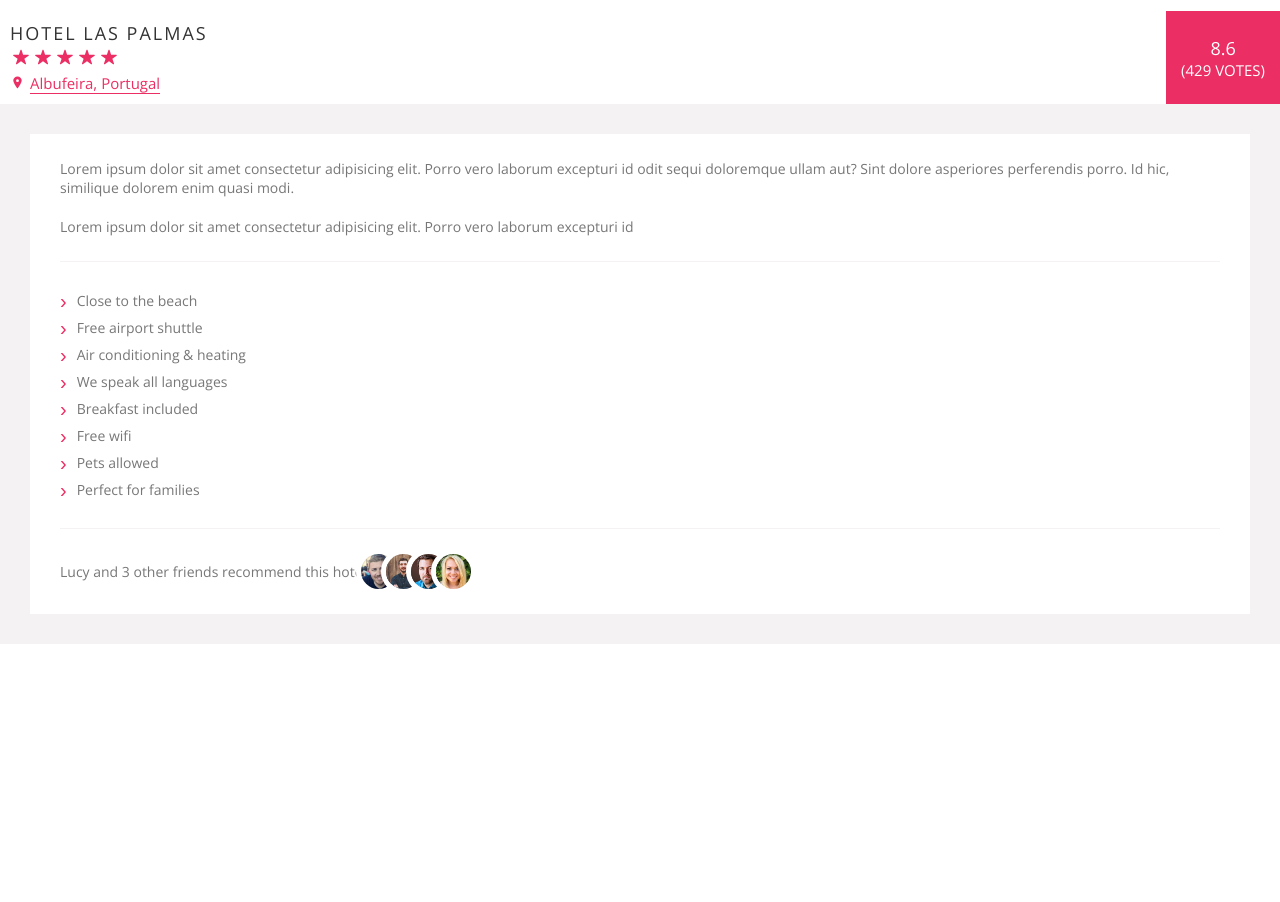
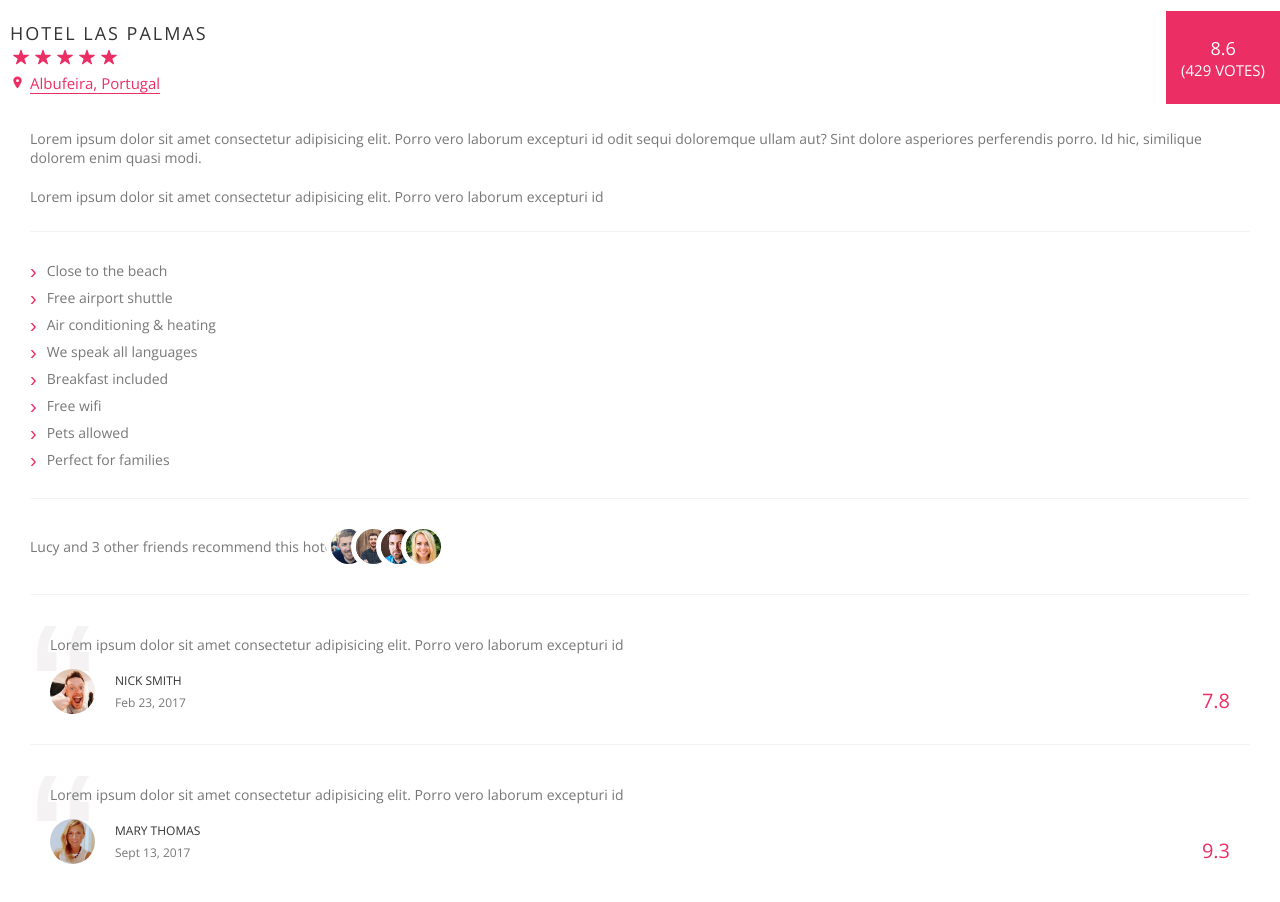
Before and after one commit to taleisagawinit/trillo, a React (Create React App) app: page / in a window 1280 px wide. Shown: the part 823-1725 px from the top of the page. Before the commit the page ends 1467 px from the top, so only its background shows below. Built offline with nearby package versions, Linux system fonts and the light colour scheme.

Commit message:
adds finished review cards

```diff
--- a/src/components/card/Card.js
+++ b/src/components/card/Card.js
@@ -4,18 +4,18 @@ import AvatarIcon from '../avatar-icon/AvatarIcon';
 export default function(props) {
   return (
     <div className="card">
-      <div className="card__info-box">
+      <div className="card__box card__info-box">
         <p className="card__info card__info--1">{props.info1}</p>
         <p className="card__info card__info--2">{props.info2}</p>
       </div>
-      <div className="card__perks-box">
+      <div className="card__box card__perks-box">
         <ul className="card__perks">
           { props.perks ? props.perks.map((perk, i) => (
             <li key={i} className="card__perk">{perk}</li>
           )) : null }
         </ul>
       </div>
-      <div className="card__recommend-box">
+      <div className="card__box card__recommend-box">
         <p className="card__users-info">{props.recommend}</p>
         <div className="card__users">
             { props.users ? props.users.map((user, i) => (
--- a/src/components/card/_card.scss
+++ b/src/components/card/_card.scss
@@ -2,7 +2,7 @@
   font-size: 1.4rem;
   background-color: $color-white;
 
-  &__info-box, &__perks-box {
+  &__box {
     padding: 2.5rem 0;
     border-bottom: 1px solid #f4f2f2;
     margin: 0 3rem;
@@ -35,7 +35,7 @@
     display: flex;
     align-items: center;
     position: relative;
-    padding: 2rem 3rem;
+    // padding: 2rem 3rem;
   }
 
   &__users {
--- a/src/components/review-card/ReviewCard.js
+++ b/src/components/review-card/ReviewCard.js
@@ -3,15 +3,15 @@ import React from 'react';
 export default function(props) {
   return (
     <figure className="review">
-      <blockquote className="review__quote">Lorem ipsum dolor sit amet consectetur adipisicing elit. Porro vero laborum excepturi id</blockquote>
-      <figcaption className="review__user-info">
-        <img className="review__user-pic" src="/img/user-1.jpg" alt="user review img"></img>
+      <blockquote className="review__quote">{props.quote}</blockquote>
+      <figcaption className="review__user">
+        <img className="review__user__pic" src={"/img/" + props.img} alt="user review img"></img>
         <div>
-          <p className="review__user-name">Nick Smith</p>
-          <p className="review__user-date">Feb 23, 2017</p>
+          <p className="review__user__name">{props.name}</p>
+          <p className="review__user__date">{props.date}</p>
         </div>
-        <div>
-          <p className="review__user-rating">7.8</p>
+        <div className="review__user__rating">
+          <p>{props.rating}</p>
         </div>
       </figcaption>
     </figure>
--- a/src/components/review-card/_review-card.scss
+++ b/src/components/review-card/_review-card.scss
@@ -0,0 +1,55 @@
+.review {
+  font-size: 1.4rem;
+  margin: 0 3rem;
+  padding: 4rem 2rem 3rem 2rem;
+  position: relative;
+  z-index: 10;
+
+  &:not(:last-child) {
+    border-bottom: 1px solid $color-grey-light-2;
+  }
+
+
+  &__user {
+    display: flex;
+    flex-direction: row;
+    justify-content: space-between;
+    align-items: center;
+    margin-top: 1.5rem;
+    font-size: 1.2rem;
+
+    &__pic {
+      width: 4.5rem;
+      height: 4.5rem;
+      border-radius: 50%;
+      margin-right: 2rem;
+      // box-sizing: content-box;
+    }
+
+    &__name {
+      text-transform: uppercase;
+      color: $color-grey-dark-1;
+      margin-bottom: .5rem;
+    }
+
+    &__rating {
+      color: $color-primary;
+      font-size: 2rem;
+      flex-grow: 2;
+      text-align: right;
+      align-self: flex-end;
+    }
+  }
+
+  &::before {
+    content: "\201C";
+    position: absolute;
+    left: 0rem;
+    top: -1.5rem;
+    display: block;
+    font-size: 20rem;
+    font-family: sans-serif;
+    z-index: -1;
+    color: $color-grey-light-2;
+  }
+}
--- a/src/layout/main/Main.js
+++ b/src/layout/main/Main.js
@@ -1,5 +1,6 @@
 import React from 'react';
-import Card from '../../components/card/Card'
+import Card from '../../components/card/Card';
+import ReviewCard from '../../components/review-card/ReviewCard';
 
 export default function() {
   const cardPerks = ['Close to the beach', 'Free airport shuttle', 'Air conditioning & heating', 'We speak all languages', 'Breakfast included', 'Free wifi', 'Pets allowed', 'Perfect for families'];
@@ -13,6 +14,20 @@ export default function() {
       recommend={"Lucy and 3 other friends recommend this hotel"}
       users={cardUsers}
        />
+      <ReviewCard
+      quote={"Lorem ipsum dolor sit amet consectetur adipisicing elit. Porro vero laborum excepturi id"}
+      name={"Nick Smith"}
+      date={"Feb 23, 2017"}
+      rating={"7.8"}
+      img={"user-1.jpg"}
+       />
+      <ReviewCard
+      quote={"Lorem ipsum dolor sit amet consectetur adipisicing elit. Porro vero laborum excepturi id"}
+      name={"Mary Thomas"}
+      date={"Sept 13, 2017"}
+      rating={"9.3"}
+      img={"user-2.jpg"}
+       />
     </section>
   )
 }
--- a/src/layout/main/_main.scss
+++ b/src/layout/main/_main.scss
@@ -1,4 +1,6 @@
 .main {
-  background-color: $color-grey-light-2;
-  padding: 3rem;
+  background-color: $color-white;
+
+  // background-color: $color-grey-light-2;
+  // padding: 3rem;
 }
--- a/src/styles/app.scss
+++ b/src/styles/app.scss
@@ -12,6 +12,8 @@
 @import "../components/image-gallery/image-gallery";
 @import "../components/info-title/info-title";
 @import "../components/card/card";
+@import "../components/review-card/review-card";
+@import "../components/button/button";
 
 // layout
 @import "../layout/header/header";
```
Also changed, not shown: src/components/button/Button.js (added), src/components/button/_button.scss (added).
